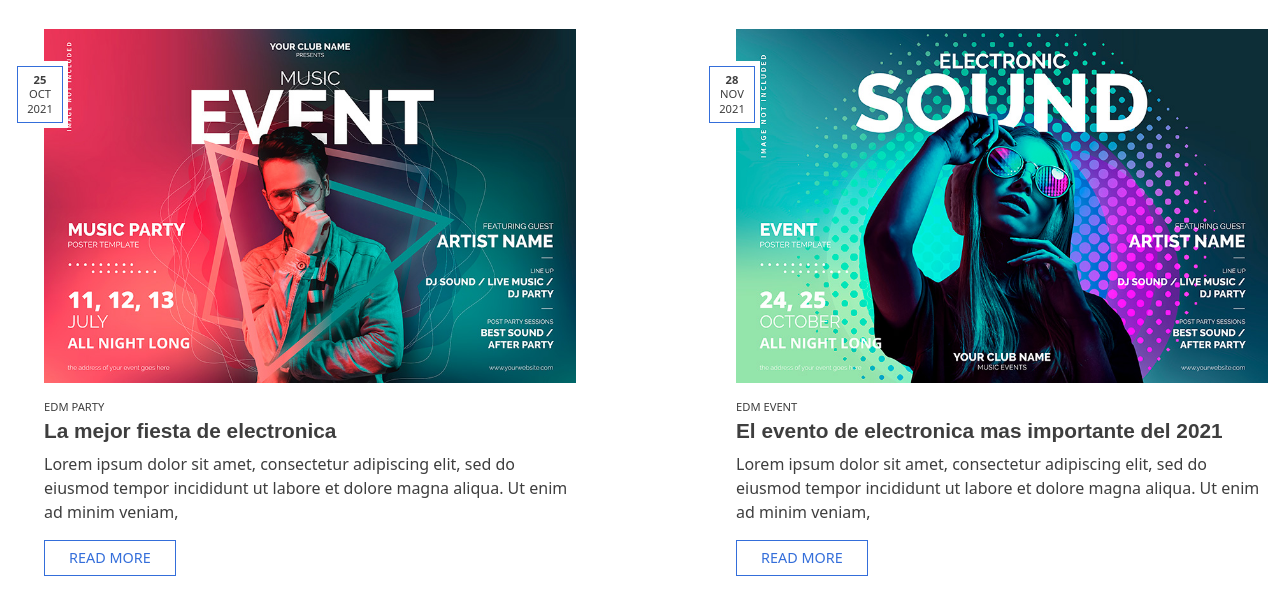
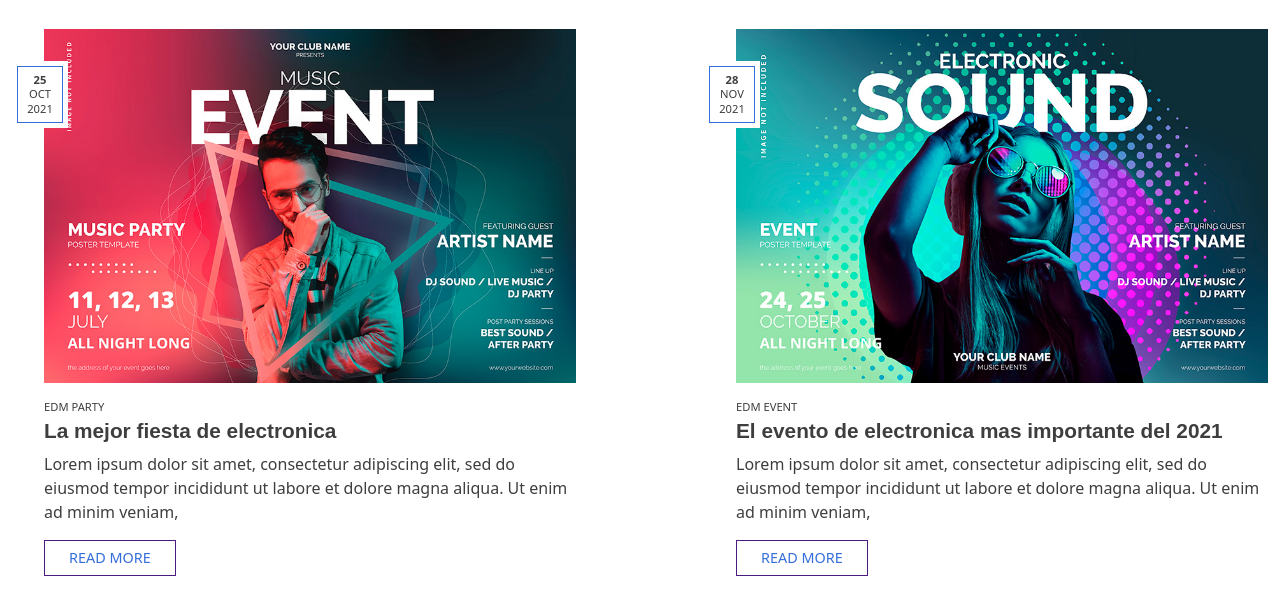
Before and after one commit to mandresserranoc/blog-edm, a plain HTML site: page index.html in a window 1280 px wide. Shown: the part 200-800 px from the top of the page. Drawn offline with Linux system fonts and the light colour scheme.

Commit message:
cambiar color al boton

```diff
--- a/base.css
+++ b/base.css
@@ -335,12 +335,12 @@ iframe {
 .btn-outline-main {
   background: #fff;
   color: #346eda;
-  border: 1px solid #346eda;
+  border: 1px solid #4B1C81;
 }
 .btn-outline-main:hover,
 .btn-outline-main:focus,
 .btn-outline-main.active {
-  background: #346eda;
+  background: #4B1C81;
   color: #fff;
 }
 .form-group {
```
